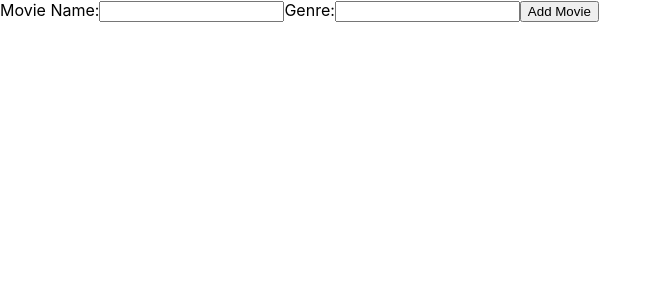
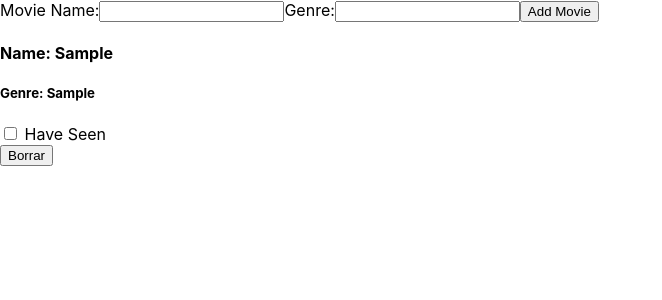
Before and after one commit to aruvaro88/redux-tpmba, a React (Create React App) app: page / in a window 1280 px wide. Both pictures are taken after typing "Sample", "Sample" into the empty fields and a click on the button "Add Movie". Shown: the top 300 px of the page, without its empty margins (0-662 px from the left). Built offline with nearby package versions, Linux system fonts and the light colour scheme.

Commit message:
movieList working

```diff
--- a/src/components/App.js
+++ b/src/components/App.js
@@ -1,14 +1,16 @@
 import React from "react"
 import "./App.css"
 import MovieForm from "../components/ui/movieForm"
-import { addMovie } from "../components/actions/index"
-import { useSelector, useDispatch } from "react-redux"
+import MovieList from "../components/ui/MovieList"
+
 
 function App() {
-  const movieList = useSelector((state) => state.movieList)
-  const dispatch = useDispatch()
-
-  return <MovieForm />
+  return (
+    <>
+      <MovieForm />
+      <MovieList />
+    </>
+  )
 }
 
 export default App
--- a/src/components/actions/index.js
+++ b/src/components/actions/index.js
@@ -1,4 +1,3 @@
-import { findAllByDisplayValue } from "@testing-library/react"
 
 let nextId = 0
 export const addMovie = (name, genre) => {
--- /dev/null
+++ b/src/components/ui/MovieList.js
@@ -0,0 +1,23 @@
+import React from "react"
+import { useSelector } from "react-redux"
+
+const MovieList = () => {
+  const movieList = useSelector((state) => state.movieList)
+  return (
+    <>
+      {movieList &&
+        movieList.map((elm) => (
+          <article key={elm.id}>
+            <h4>Name: {elm.name}</h4>
+                <h5>Genre: {elm.genre}</h5>
+                <form>
+                    <input type="checkbox"/> Have Seen
+                </form>
+                <button>Borrar</button>
+          </article>
+        ))}
+    </>
+  )
+}
+
+export default MovieList
--- a/src/components/ui/movieForm.js
+++ b/src/components/ui/movieForm.js
@@ -1,6 +1,6 @@
 import React from "react"
 import { addMovie } from "../actions/index"
-import { useSelector, useDispatch } from "react-redux"
+import { useDispatch } from "react-redux"
 
 const MovieForm = () => {
   const dispatch = useDispatch()
```
